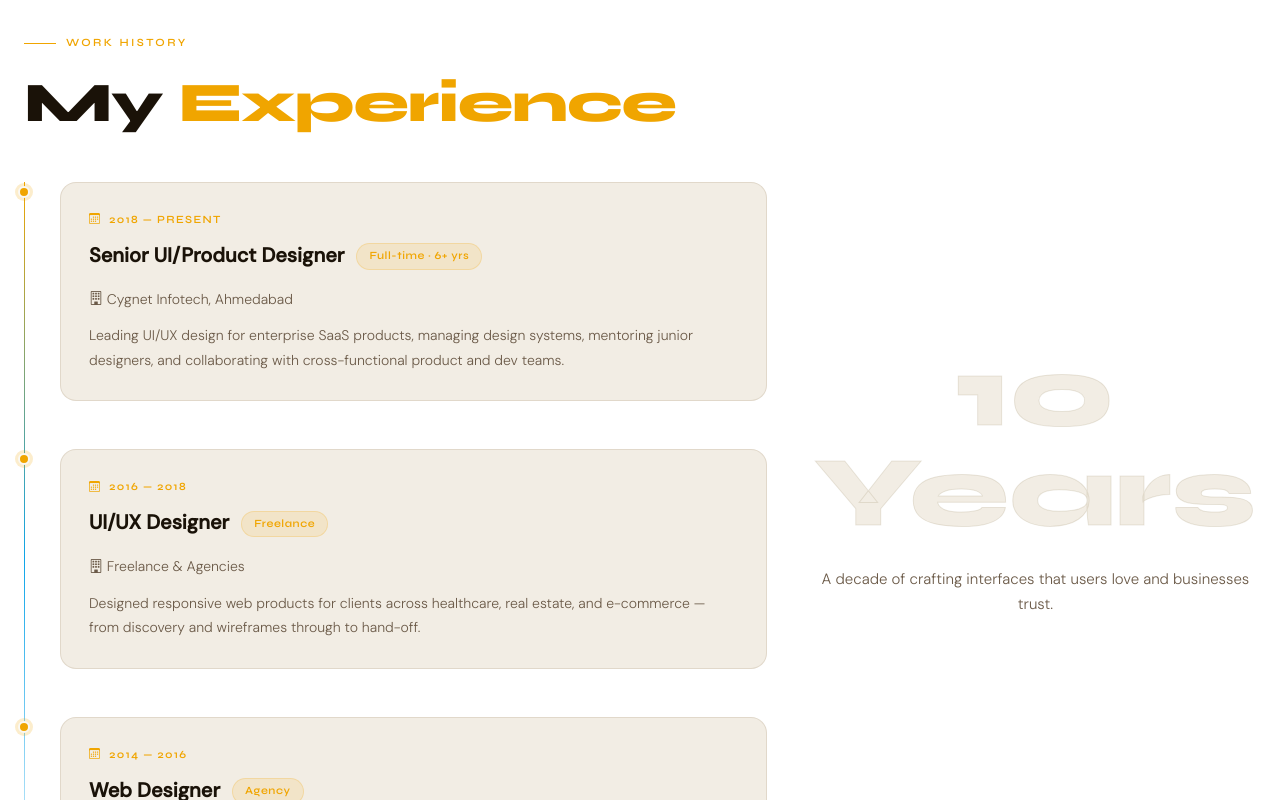
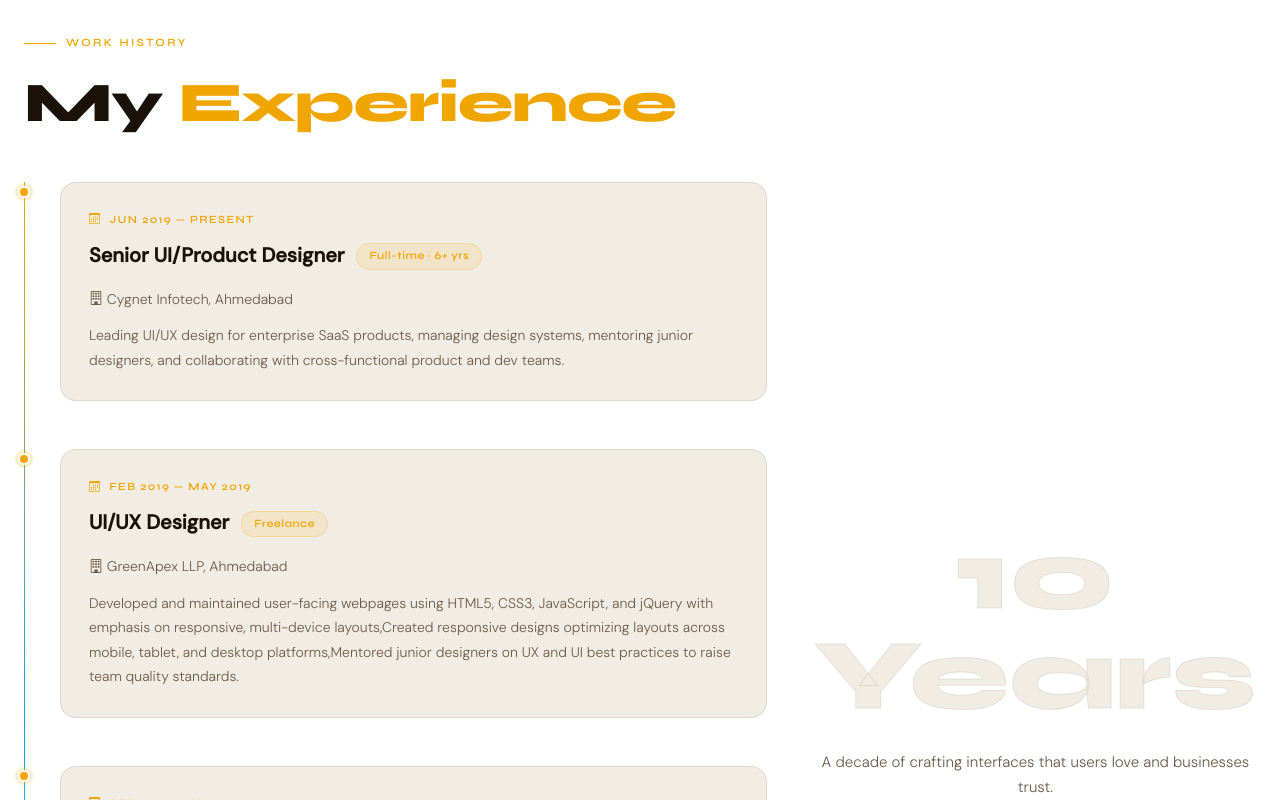
Before and after one commit to vivekshah787/portfolio-nextjs, a Next.js app: page / in a window 1280 px wide. Shown: the part 2819-3619 px from the top of the page. Built offline with nearby package versions, Linux system fonts and the light colour scheme.

Commit message:
Changes updated

```diff
--- a/src/components/About.tsx
+++ b/src/components/About.tsx
@@ -7,7 +7,7 @@ export default function About() {
       <div className="about-container">
         <div className="about-grid">
           <div className="about-img-wrap reveal">
-            <Image src="https://vmshah.netlify.app/images/vs2.jpg" alt="Vivek Shah" width={420} height={520} style={{ width: '100%', height: 'auto' }} />
+            <Image src="https://vmshah.netlify.app/images/vs.png" alt="Vivek Shah" width={420} height={520} style={{ width: '100%', height: 'auto' }} />
             <div className="about-availability">
               <span className="availability-dot" />
               Available for Projects
--- a/src/components/Experience.tsx
+++ b/src/components/Experience.tsx
@@ -2,24 +2,31 @@
 
 const TIMELINE = [
   {
-    date: '2018 — Present',
+    date: 'Jun 2019 — Present',
     role: 'Senior UI/Product Designer',
     company: 'Cygnet Infotech, Ahmedabad',
     desc: 'Leading UI/UX design for enterprise SaaS products, managing design systems, mentoring junior designers, and collaborating with cross-functional product and dev teams.',
     badge: 'Full-time · 6+ yrs',
   },
   {
-    date: '2016 — 2018',
+    date: 'Feb 2019 — May 2019',
     role: 'UI/UX Designer',
-    company: 'Freelance & Agencies',
-    desc: 'Designed responsive web products for clients across healthcare, real estate, and e-commerce — from discovery and wireframes through to hand-off.',
+    company: 'GreenApex LLP, Ahmedabad',
+    desc: 'Developed and maintained user-facing webpages using HTML5, CSS3, JavaScript, and jQuery with emphasis on responsive, multi-device layouts,Created responsive designs optimizing layouts across mobile, tablet, and desktop platforms,Mentored junior designers on UX and UI best practices to raise team quality standards.',
     badge: 'Freelance',
   },
   {
-    date: '2014 — 2016',
-    role: 'Web Designer',
+    date: 'Sep 2017 — Jan 2019',
+    role: 'IndiaNIC Infotech Limited, Ahmedabad',
     company: 'Digital Agency, Ahmedabad',
     desc: 'Created pixel-perfect HTML/CSS templates, landing pages, and branding assets for local and international clients.',
+    badge: 'Agency',
+  },
+  {
+    date: 'Jul 2017 — Dec 2015',
+    role: 'Prime Apps Infotech, Ahmedabad',
+    company: 'Digital Agency, Ahmedabad',
+    desc: 'Delivered clean, standards-compliant HTML and CSS across multiple client projects,Built responsive websites ensuring optimized performance, usability, and cross-browser consistency,Collaborated with cross-functional teams including developers, QA, and project managers to enhance client websites.',
     badge: 'Agency',
   },
 ];
```
